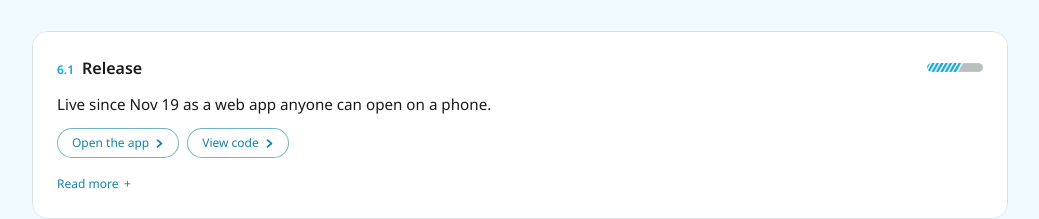
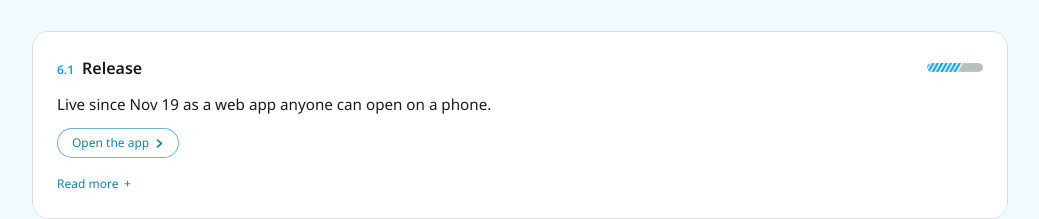
Before and after one commit to gimenab/pm-portfolio, a plain HTML site: page case-studies/treasure-time.html in a window 1280 px wide. Shown: the part 5065-5284 px from the top of the page, without its empty margins (120-1159 px from the left). Drawn offline with nearby package versions, Linux system fonts and the light colour scheme.

Commit message:
Treasure Time step 06: remove View code button
Co-Authored-By: Claude Opus 5.5 <noreply@anthropic.com>

```diff
--- a/case-studies/treasure-time.html
+++ b/case-studies/treasure-time.html
@@ -713,7 +713,6 @@
                     <p class="text-slate-200 text-[0.95rem] leading-relaxed">Live since Nov 19 as a web app anyone can open on a phone.</p>
                     <div class="flex flex-wrap gap-2">
                         <a href="https://gimenab.github.io/treasure-of-time-app/" target="_blank" rel="noopener" class="group inline-flex items-center gap-1.5 rounded-full border border-teal-800/60 bg-white px-3.5 py-1.5 text-xs font-mono text-teal-800 hover:bg-teal-950 transition-colors">Open the app<span class="icon-chevron" aria-hidden="true"></span></a>
-                        <a href="https://github.com/gimenab/treasure-of-time-app" target="_blank" rel="noopener" class="group inline-flex items-center gap-1.5 rounded-full border border-teal-800/60 bg-white px-3.5 py-1.5 text-xs font-mono text-teal-800 hover:bg-teal-950 transition-colors">View code<span class="icon-chevron" aria-hidden="true"></span></a>
                     </div>
                     <details class="read-more">
                         <summary class="text-xs font-mono text-teal-800">Read more</summary>
```
